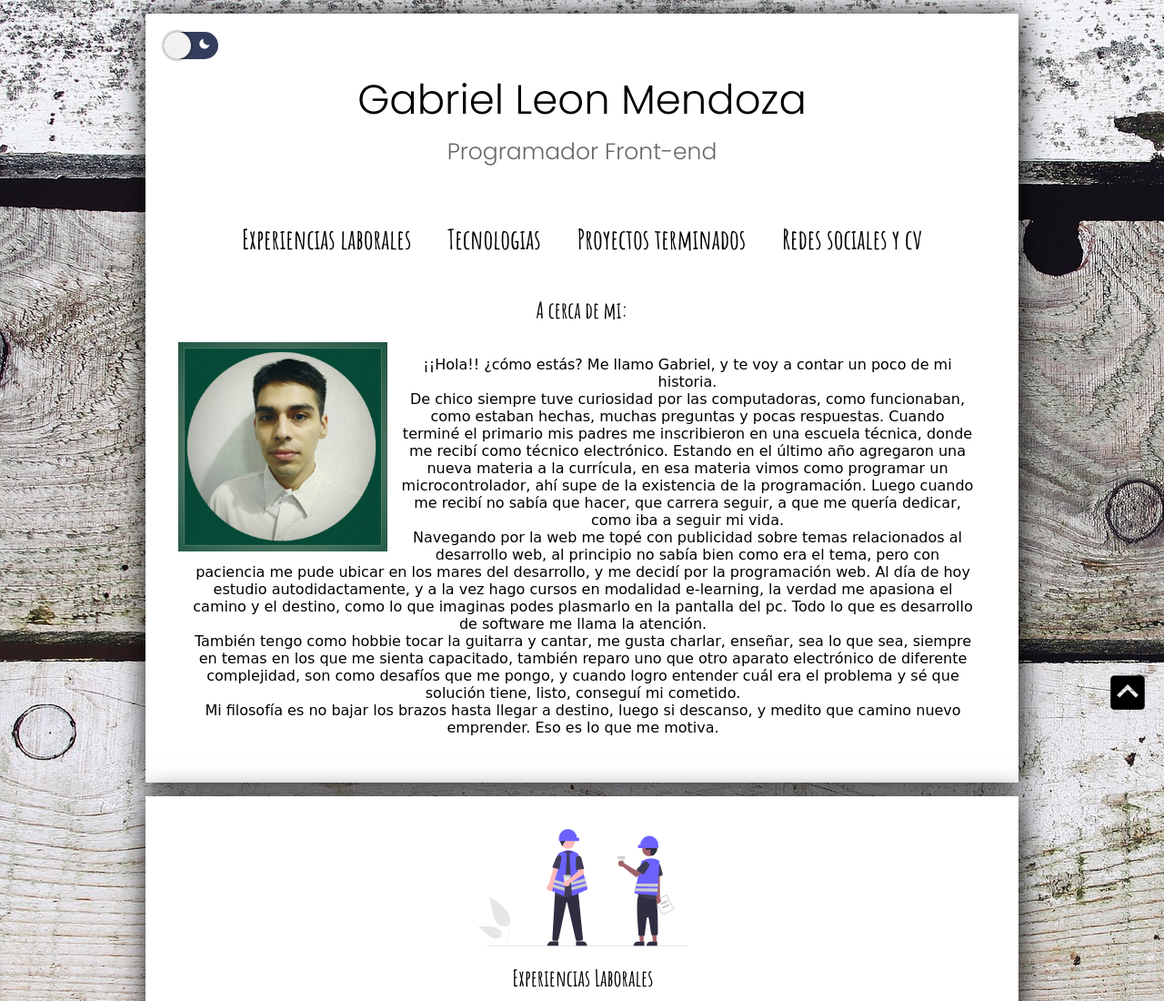
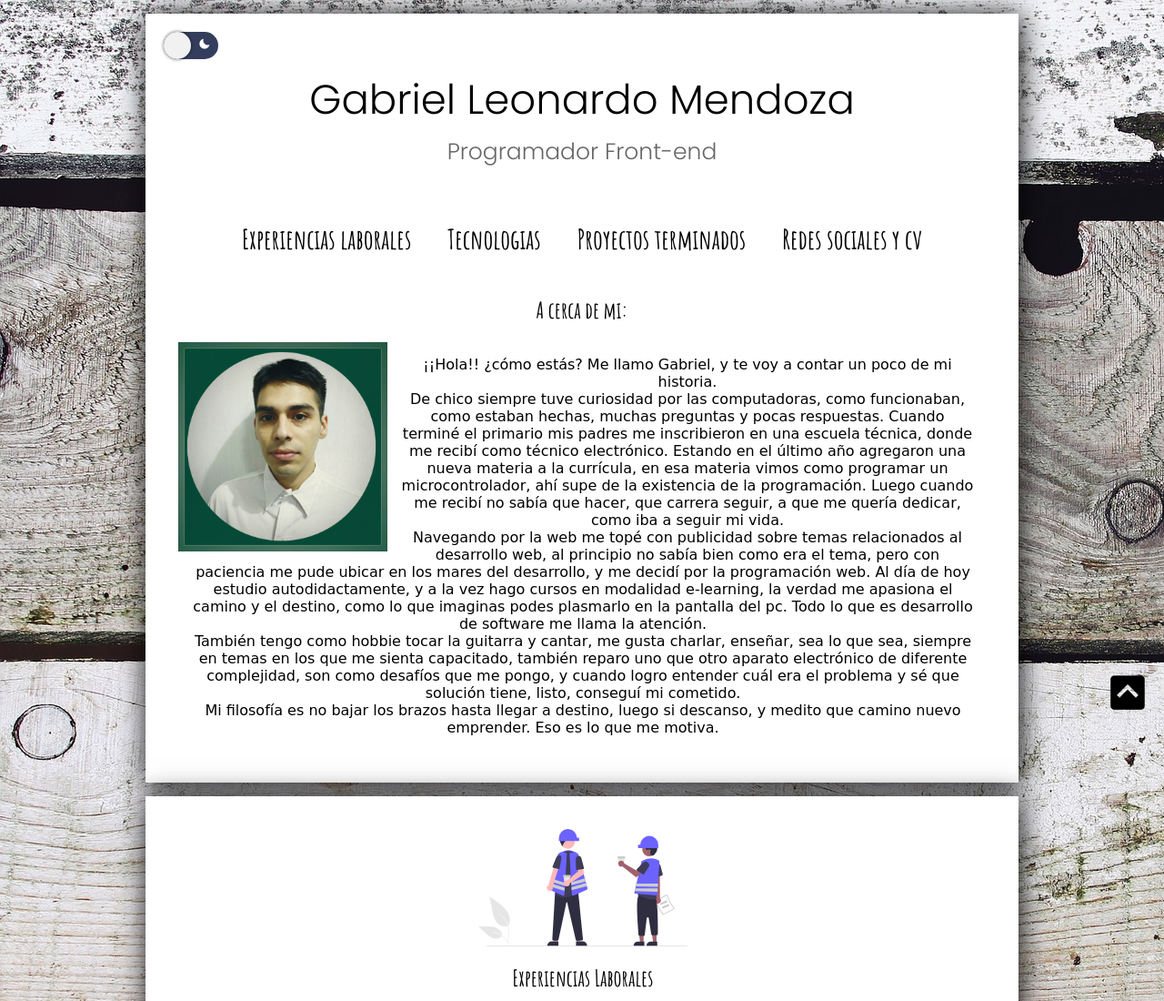
Before and after one commit to riro07/paginaweb, a plain HTML site: page index.html in a window 1280 px wide. Shown: the top 1100 px of the page at 91% size. Drawn offline with nearby package versions, Linux system fonts and the light colour scheme; a web font is replaced by a local one.

Commit message:
Actualización de nombre

```diff
--- a/index.html
+++ b/index.html
@@ -17,7 +17,7 @@
                 <span><i class='bx bxs-moon' ></i></span>
             </button>
             <header>
-                <h1 id="titulo">Gabriel Leon Mendoza<br><span>Programador Front-end</span></h1>
+                <h1 id="titulo">Gabriel Leonardo Mendoza<br><span>Programador Front-end</span></h1>
                 <nav>
                     <ul class="navbar">
                         <li><a class="menu" id="experienciasl" href="#seccion1">Experiencias laborales</a></li>
```
